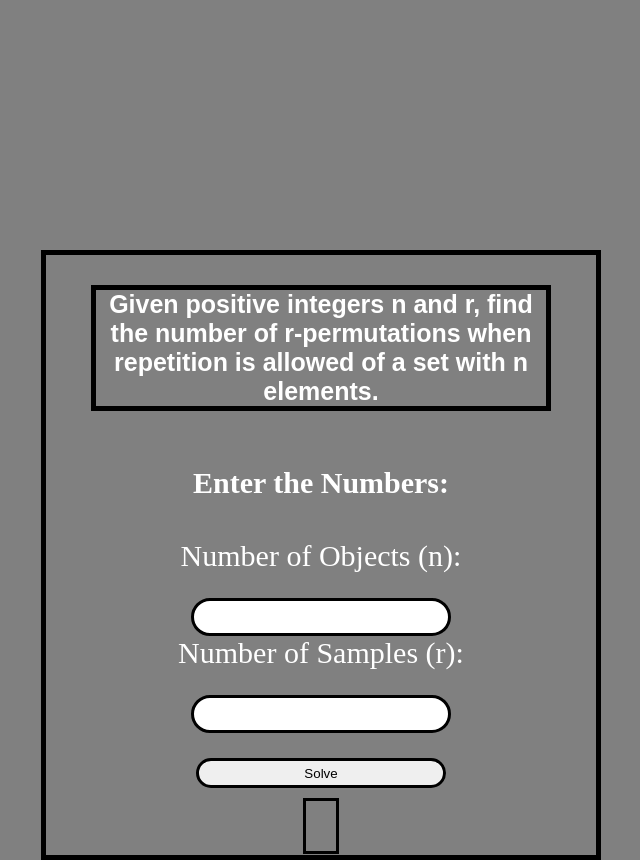
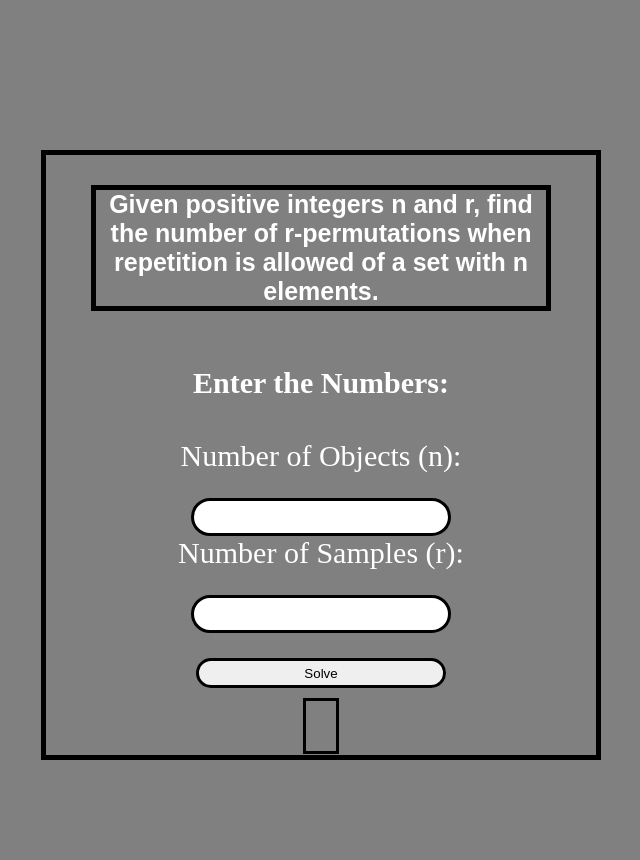
Before and after one commit to kaysier23/mathhhhhhhhhhhhh, a PHP site: page / in a window 1280 px wide. Shown: the whole page, without its empty margins (319-959 px from the left). After the commit the page ends 760 px from the top, so only its background shows below. Run offline with PHP 8.4, Linux system fonts and the light colour scheme.

Commit message:
Update style.css

```diff
--- a/css/style.css
+++ b/css/style.css
@@ -6,7 +6,7 @@ body{
   background-color: gray;
   color: white;
 text-align: center;
-  margin-top: 250px;
+  margin-top: 150px;
 }
 h1{
   margin: auto;
```
